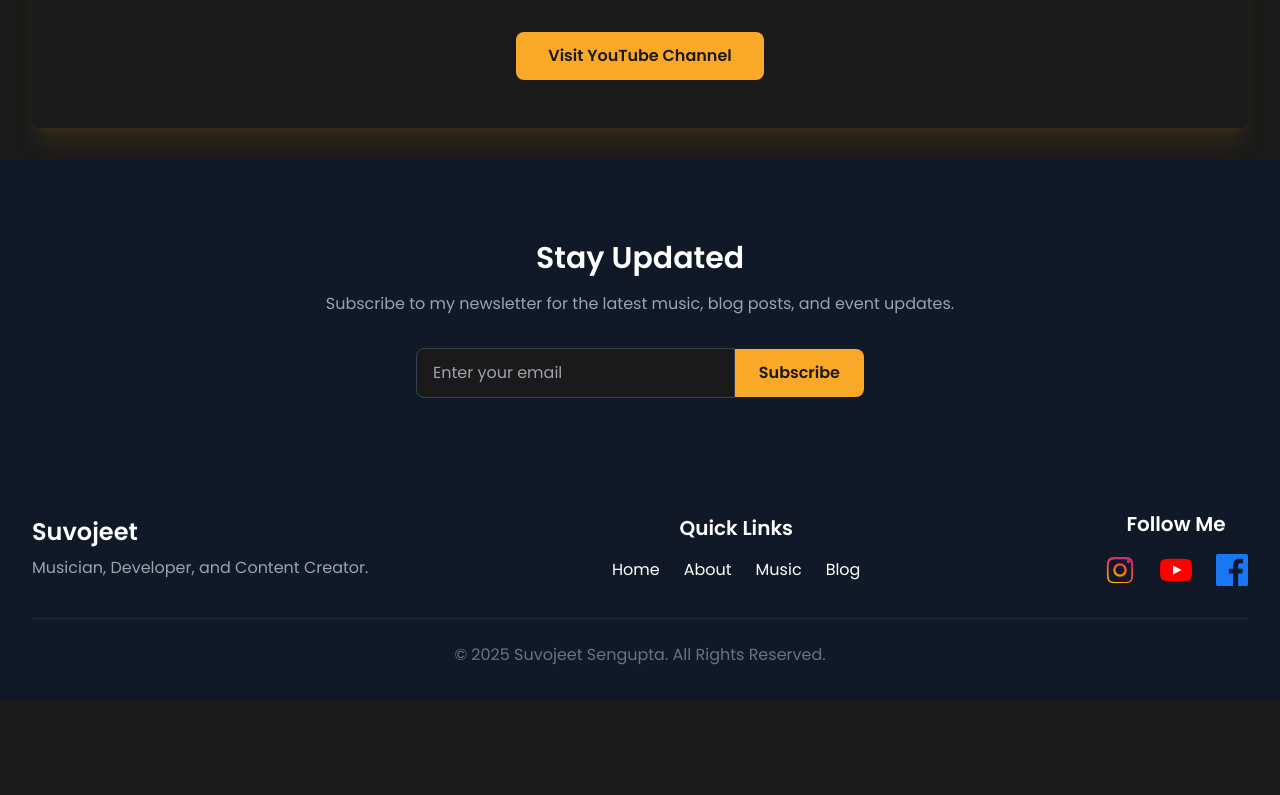
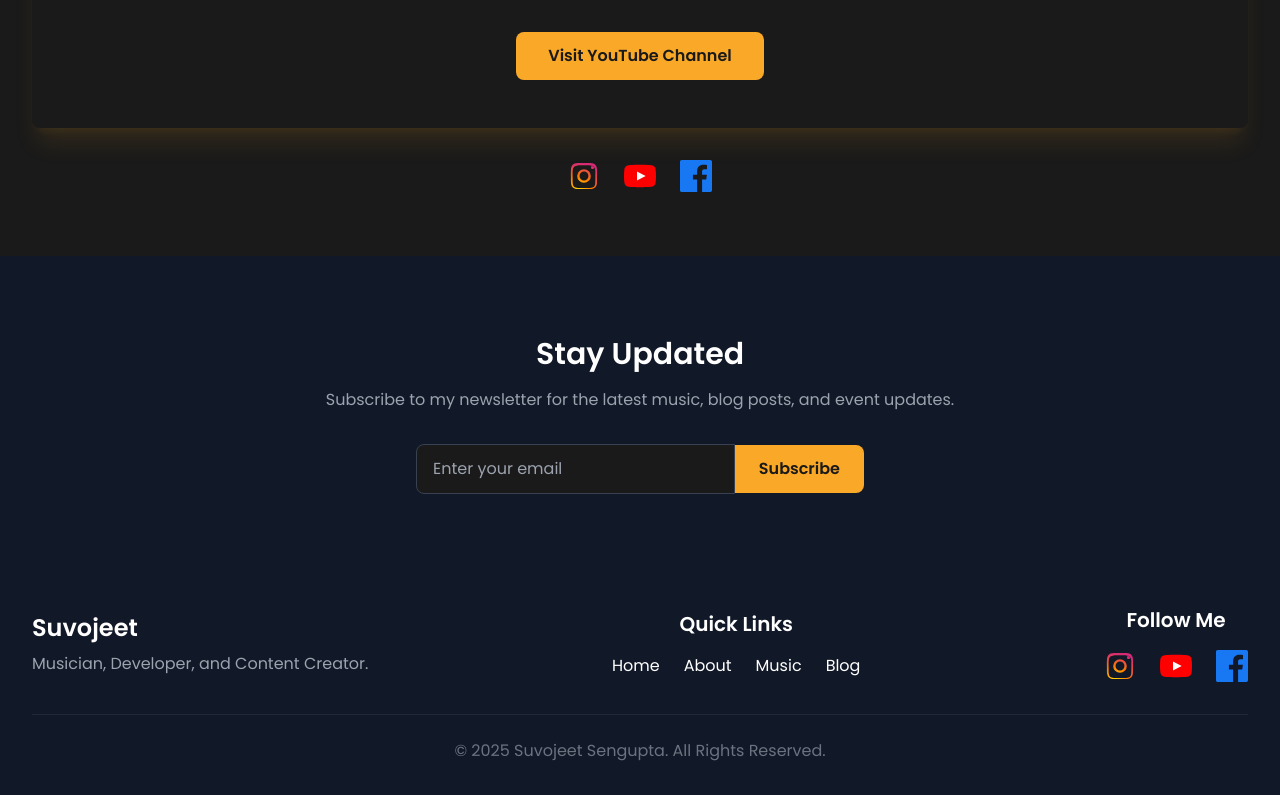
Before and after one commit to suvojeet-sengupta/Suvojeet_Sengupta, a React (Create React App) app: page /about in a window 1280 px wide. Shown: the part 1912-2707 px from the top of the page. Before the commit the page ends 2611 px from the top, so only its background shows below. Built offline with nearby package versions, Linux system fonts and the light colour scheme.

Commit message:
feat: Add social media links to About page
Integrates the SocialLinks component into the About page to enhance user engagement and provide direct access to social media profiles.

```diff
--- a/src/components/About.js
+++ b/src/components/About.js
@@ -1,6 +1,7 @@
 import React, { useEffect } from 'react';
 import suvojeet from '../assets/suvojeet.jpg';
 import { motion } from 'framer-motion';
+import SocialLinks from './SocialLinks';
 
 /**
  * The About page component.
@@ -149,6 +150,9 @@ const About = () => {
           </a>
         </motion.div>
       </main>
+      <div className="pb-16">
+        <SocialLinks />
+      </div>
     </div>
   );
 };
--- a/src/components/Home.js
+++ b/src/components/Home.js
@@ -188,7 +188,6 @@ const Home = () => {
         </div>
       </motion.section>
 
-
       {/* Contact Section */}
       <motion.section
         id="contact"
```
